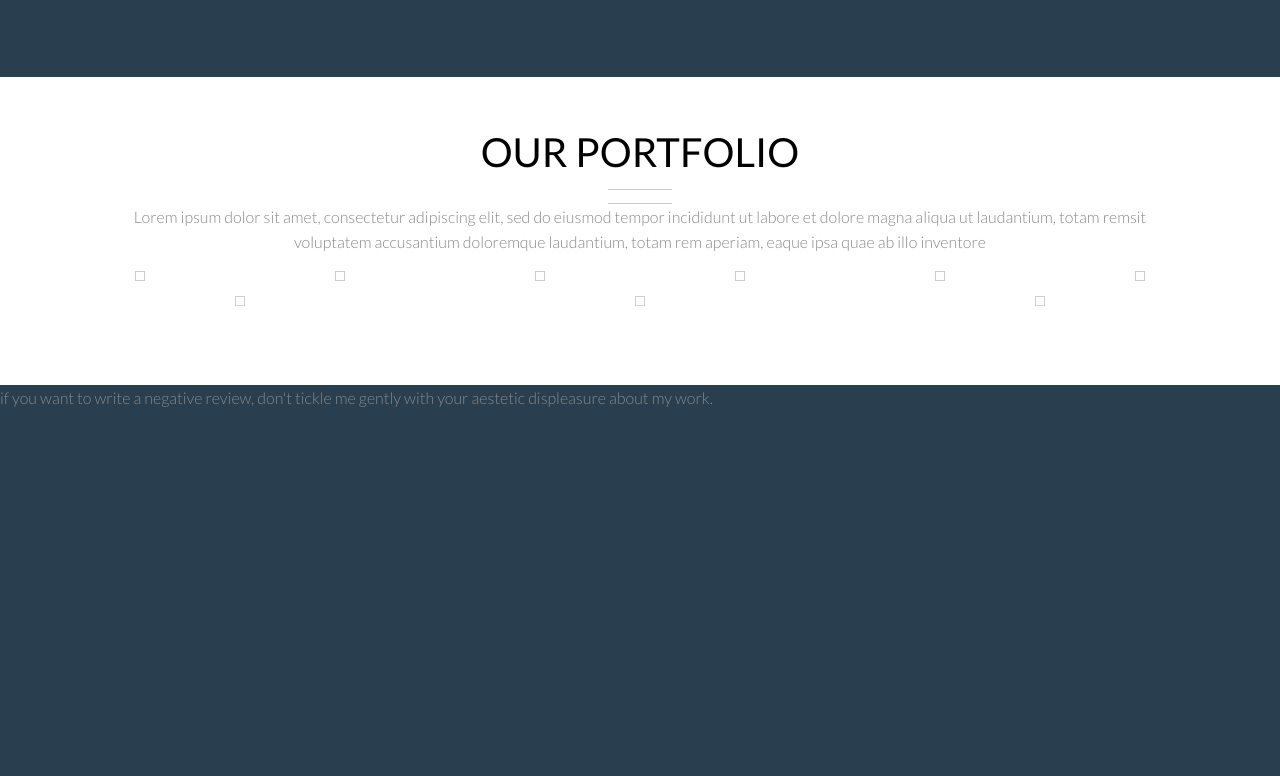
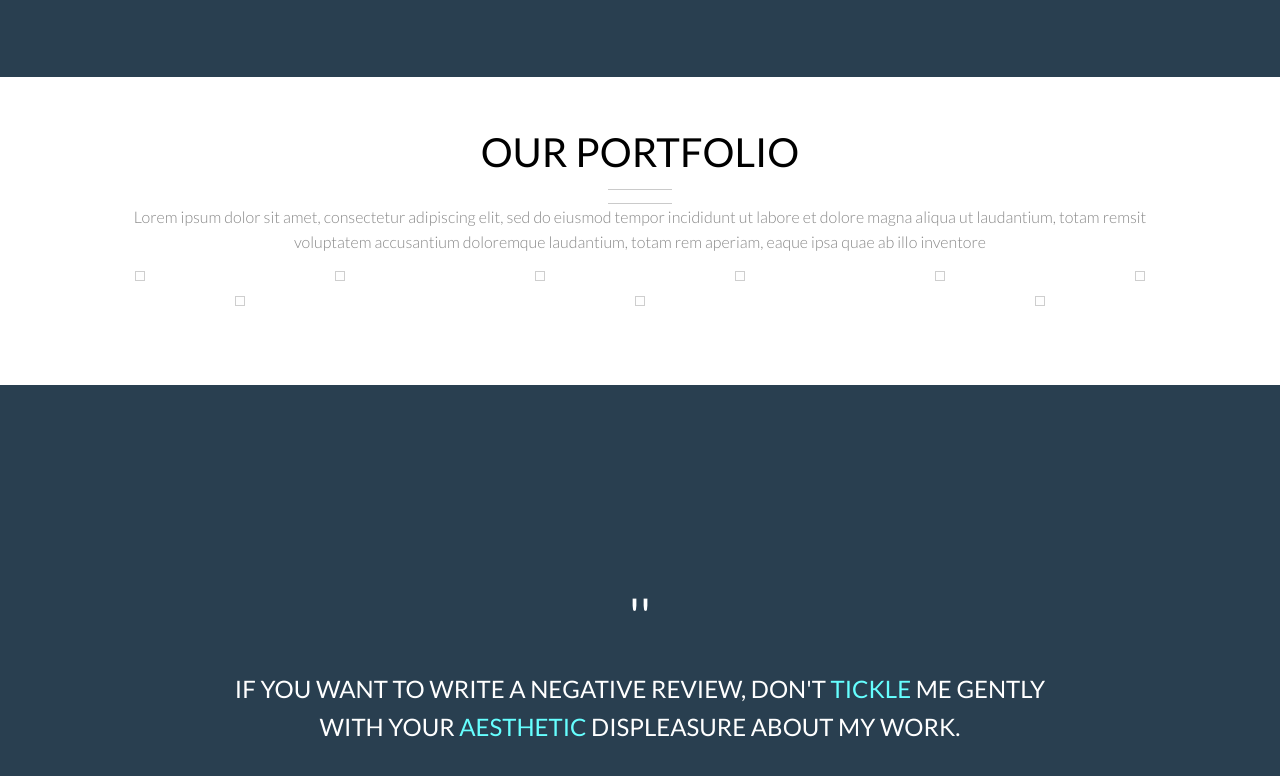
Before and after one commit to Mrkezii/The-Furi, a plain HTML site: page index.html in a window 1280 px wide. Shown: the part 2200-2976 px from the top of the page. Before the commit the page ends 2610 px from the top, so only its background shows below. Drawn offline with Linux system fonts and the light colour scheme.

Commit message:
styling the quote

```diff
--- a/css/app.css
+++ b/css/app.css
@@ -202,4 +202,20 @@ hr{
 .quote{
     background-image: url(assets/bgimages/bg_quote.jpg);
     background-size: 100% 100%;
+    padding-top: 15%;
+        padding-bottom: 15%;
+    font-size: 1.5em;
+    text-transform: uppercase;
+    text-align: center;
+    font-weight: 500;
+    color: white;
 }
+
+
+.quote span{
+    color:  #66ffff;
+}
+
+.q-mark{
+    font-size: 2em;
+}
--- a/index.html
+++ b/index.html
@@ -175,7 +175,8 @@
 
 
           <section class="quote">
-          <p>if you want to write a negative review, don&#39;t tickle me gently with your aestetic displeasure about my work.</p>
+              <p class="q-mark">&#39;&#39;</p>
+          <p>if you want to write a negative review, don&#39;t <span>tickle</span> me gently<br> with your <span>aesthetic</span> displeasure about my work.</p>
 
 
           </section>
```
